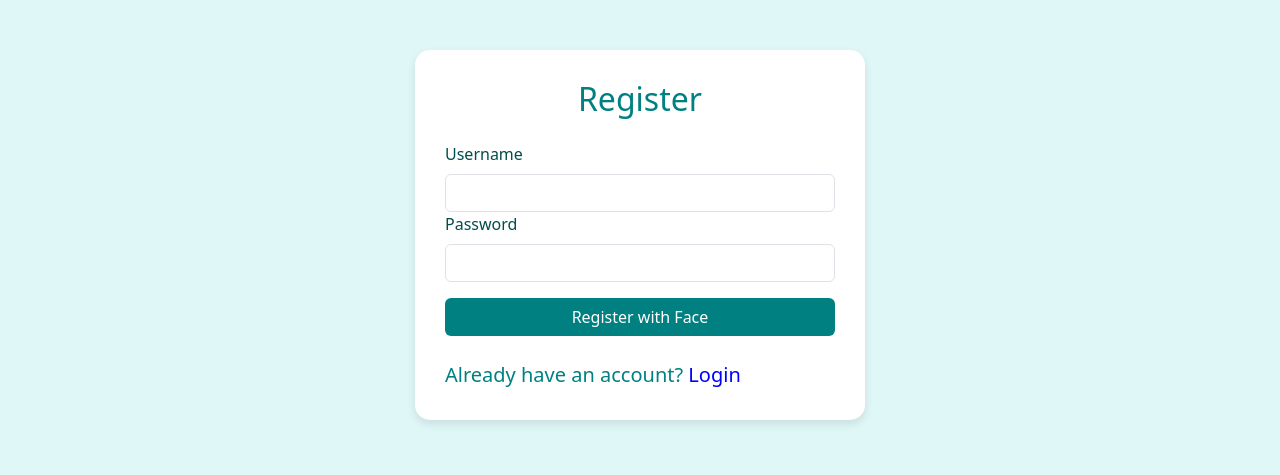
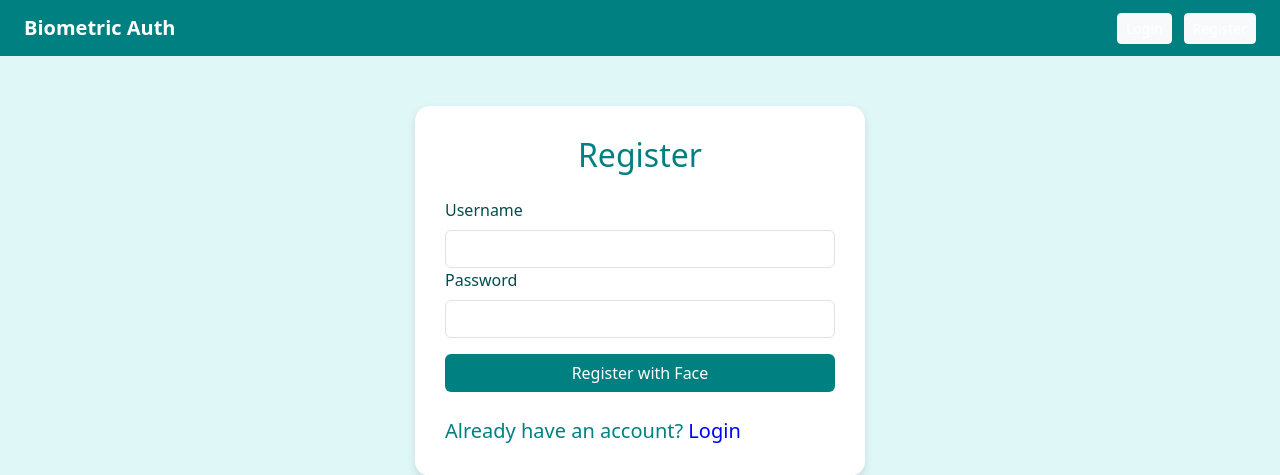
Before and after one commit to wajidkorkani/Biomatric-Authentication-python, a Flask app: page /register in a window 1280 px wide. Shown: the top 475 px of the page. Run offline with Flask 3, Linux system fonts and the light colour scheme.

Commit message:
Add navbar

```diff
--- a/Src/Templates/register.html
+++ b/Src/Templates/register.html
@@ -9,6 +9,14 @@
             background-color: #e0f7f7;
             color: #004d4d;
         }
+
+        .navbar {
+            background-color: #008080;
+        }
+        .navbar a {
+            color: white !important;
+        }
+
         .form-container {
             background: white;
             border-radius: 15px;
@@ -39,6 +47,19 @@
     </style>
 </head>
 <body>
+
+    <nav class="navbar navbar-expand-lg px-4">
+        <a class="navbar-brand text-white fw-bold" href="/">Biometric Auth</a>
+        <div class="ms-auto">
+            {% if current_user.is_authenticated %}
+                <a href="/logout" class="btn btn-light btn-sm me-2">Logout</a>
+            {% else %}
+                <a href="/login" class="btn btn-light btn-sm me-2">Login</a>
+                <a href="/register" class="btn btn-light btn-sm">Register</a>
+            {% endif %}
+        </div>
+    </nav>
+
     <div class="form-container">
         <h2 class="text-center mb-4" style="color:#008080;">Register</h2>
         <form method="POST" action="/signup" enctype="multipart/form-data">
```
